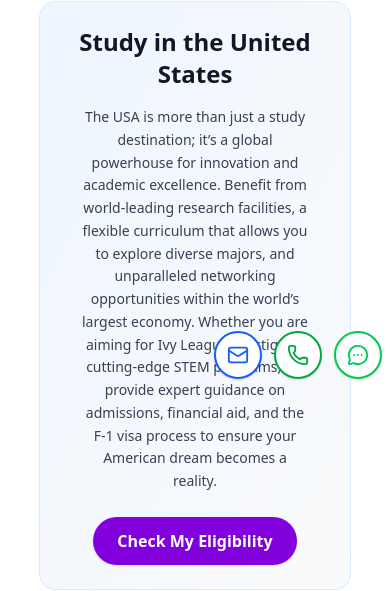
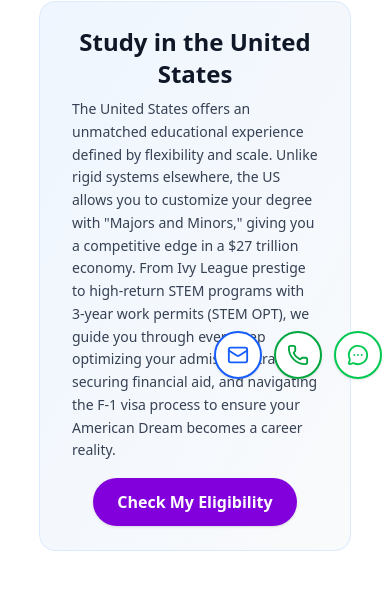
Before and after one commit to sowmyakota-mv/Abroad-Consultancy, a React (Vite) app in the folder abroad-consultancy/: page /study-abroad/usa in a window 390 px wide. Shown: the part 441-1032 px from the top of the page. Built offline with nearby package versions, Linux system fonts and the light colour scheme.

Commit message:
modified the usa page

```diff
--- a/abroad-consultancy/src/pages/Study-Abroad/UKPage.tsx
+++ b/abroad-consultancy/src/pages/Study-Abroad/UKPage.tsx
@@ -86,7 +86,7 @@ const StudyUKPage: React.FC = () => {
       <div className="text-center ">
         <h2 className="text-2xl md:text-3xl font-bold text-gray-900 ">Study in the United Kingdom</h2>
         <div className="rounded-xl p-4 md:p-4 ">
-          <p className="text-sm md:text-base text-gray-700 leading-relaxed text-center md:text-left">
+          <p className="text-sm md:text-base text-gray-700 leading-relaxed text-left">
             The UK is more than just a study destination; it’s a career launchpad. Benefit from globally recognized degrees, shorter course
             durations, and a multicultural environment that prepares you for the international job market. We help you navigate admissions,
             scholarships, and visas for a seamless transition.</p>
--- a/abroad-consultancy/src/pages/Study-Abroad/USAPage.tsx
+++ b/abroad-consultancy/src/pages/Study-Abroad/USAPage.tsx
@@ -86,10 +86,9 @@ const StudyUSAPage: React.FC = () => {
     <div className="bg-gradient-to-br from-blue-50 to-gray-50 rounded-2xl p-6 md:p-8  border border-blue-100 w-fit max-w-6xl mx-auto">
       <div className="text-center ">
         <h2 className="text-2xl md:text-3xl font-bold text-gray-900 ">Study in the United States</h2>
-        <div className="rounded-xl p-4 md:p-4 ">
-          <p className="text-sm md:text-base text-gray-700 leading-relaxed text-center md:text-left">
-            The USA is more than just a study destination; it’s a global powerhouse for innovation and academic excellence. Benefit from world-leading research facilities, a flexible curriculum that allows you to explore diverse majors, and unparalleled networking opportunities within the world’s largest economy. Whether you are aiming for Ivy League prestige or cutting-edge STEM programs, we provide expert guidance on admissions, financial aid, and the F-1 visa process to ensure your American dream becomes a reality.</p>
-        </div>
+        <div className="rounded-xl p-2 md:p-4 ">
+          <p className="text-sm md:text-base text-gray-700 leading-relaxed text-left">
+            The United States offers an unmatched educational experience defined by flexibility and scale. Unlike rigid systems elsewhere, the US allows you to customize your degree with "Majors and Minors," giving you a competitive edge in a $27 trillion economy. From Ivy League prestige to high-return STEM programs with 3-year work permits (STEM OPT), we guide you through every step optimizing your admission strategy, securing financial aid, and navigating the F-1 visa process to ensure your American Dream becomes a career reality.</p></div>
         <div className="mt-2">
           <button onClick={()=>navigate('/contact')} className="bg-purple-700 md:bg-[#FB8234] text-white font-semibold rounded-4xl shadow md:hover:bg-[#FF6603] hover:bg-purple-800 text-white px-6 md:px-8 py-3 md:py-4  font-bold text-med md:text-lg hover:shadow-2xl transition-all hover:scale-105 cursor-pointer">
             Check My Eligibility
```
